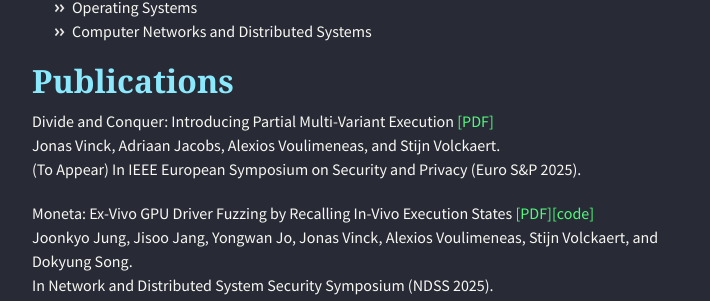
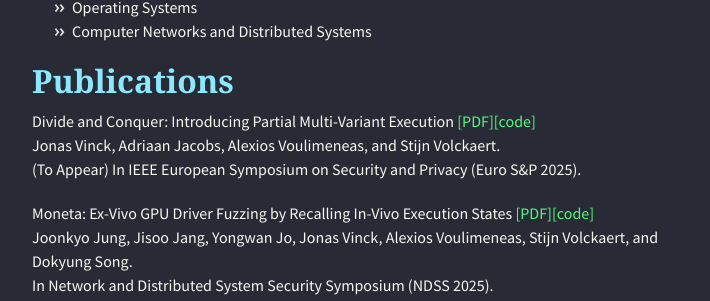
Before and after one commit to alexios-voulimeneas/alexios-voulimeneas.github.io, a Jekyll site: the page built from index.md, in a window 1280 px wide and 900 px high, scrolled down 1762 px. Shown: the part 149-450 px from the top of the window, without its empty margins (283-993 px from the left). Built offline with Jekyll 4.4.1, drawn with Linux system fonts in a browser that asks for light colours; nearby versions of some CDN libraries; the repository's description, which GitHub fills in, is left out.

Commit message:
Update index.md

```diff
--- a/index.md
+++ b/index.md
@@ -41,7 +41,7 @@
 
 ## [](#header-2)Publications
 
-Divide and Conquer: Introducing Partial Multi-Variant Execution [[PDF]](./papers/eurosp2025pmvx.pdf)
+Divide and Conquer: Introducing Partial Multi-Variant Execution [[PDF]](./papers/eurosp2025pmvx.pdf)[[code]](https://github.com/ReMon-MVEE/ReMon/releases/tag/eurosp-2025)
 Jonas Vinck, Adriaan Jacobs, Alexios Voulimeneas, and Stijn Volckaert.
 (To Appear) In IEEE European Symposium on Security and Privacy (Euro S&P 2025).
 
```
